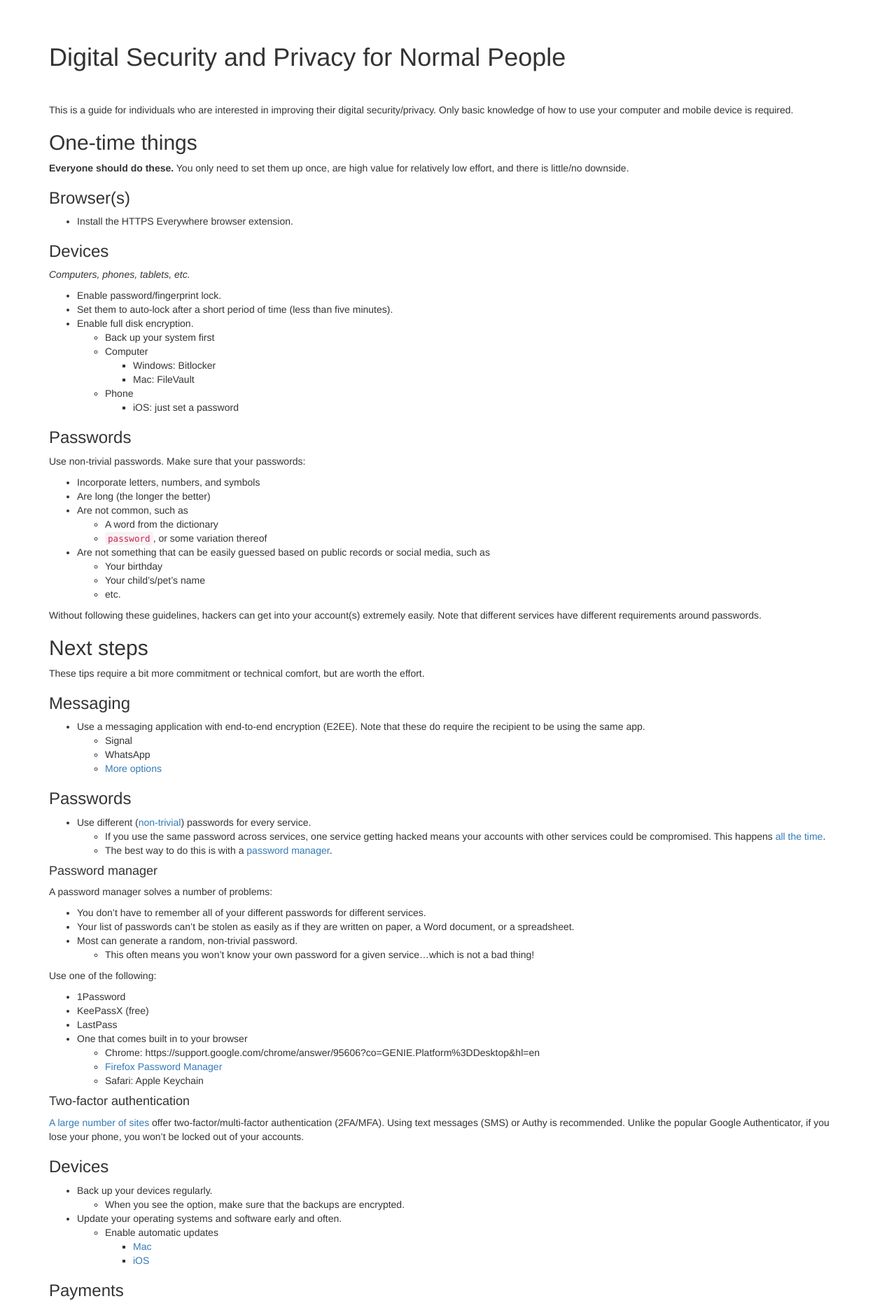
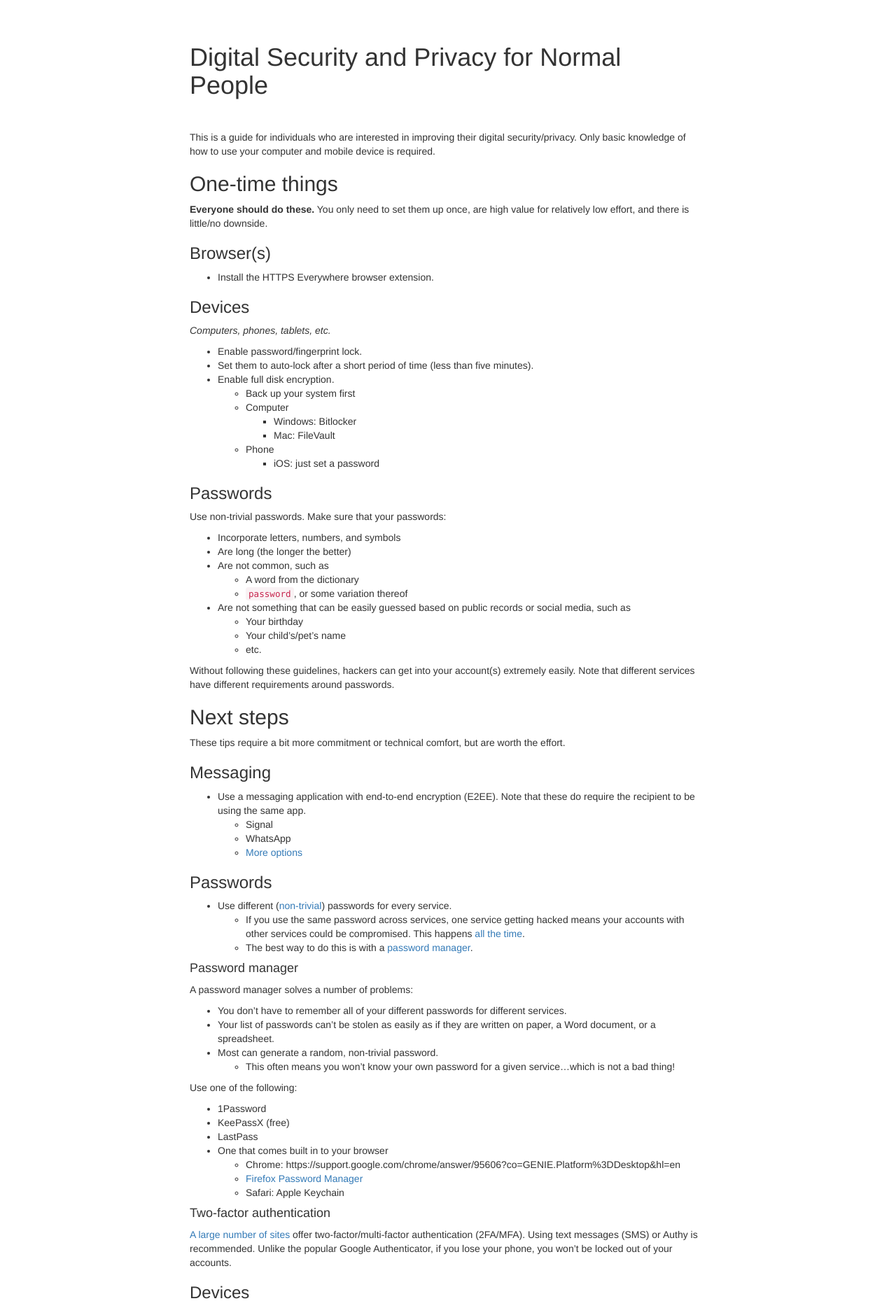
Before and after one commit to afeld/personal-security, a Jekyll site: the page built from index.md, in a window 1280 px wide. Shown: the top 1869 px of the page at 70% size. Built offline with Jekyll 4.4.1, drawn with Linux system fonts in a browser that asks for light colours; our own code applies the rules of GitHub Pages for plain Markdown files.

Commit message:
set max width for site

```diff
--- a/assets/style.scss
+++ b/assets/style.scss
@@ -4,6 +4,7 @@
 .container {
   margin-top: 3em;
   margin-bottom: 3em;
+  max-width: 768px;
 
   /* corresponds to Bootstrap breakpoint */
   @media (max-width: 768px) {
```
